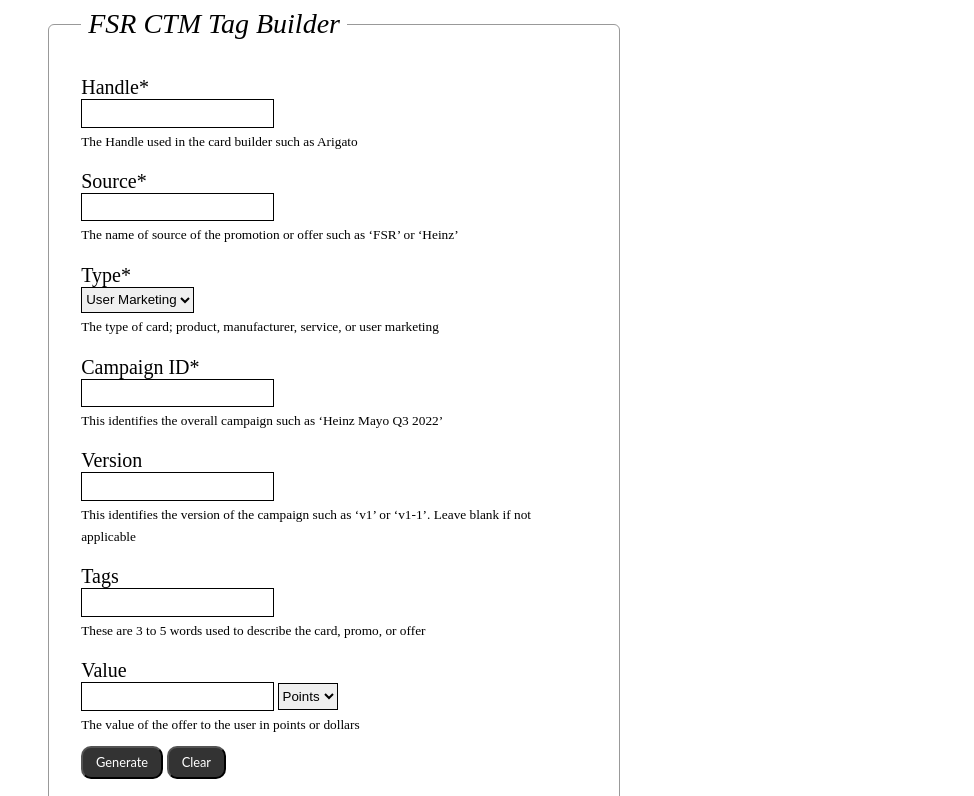
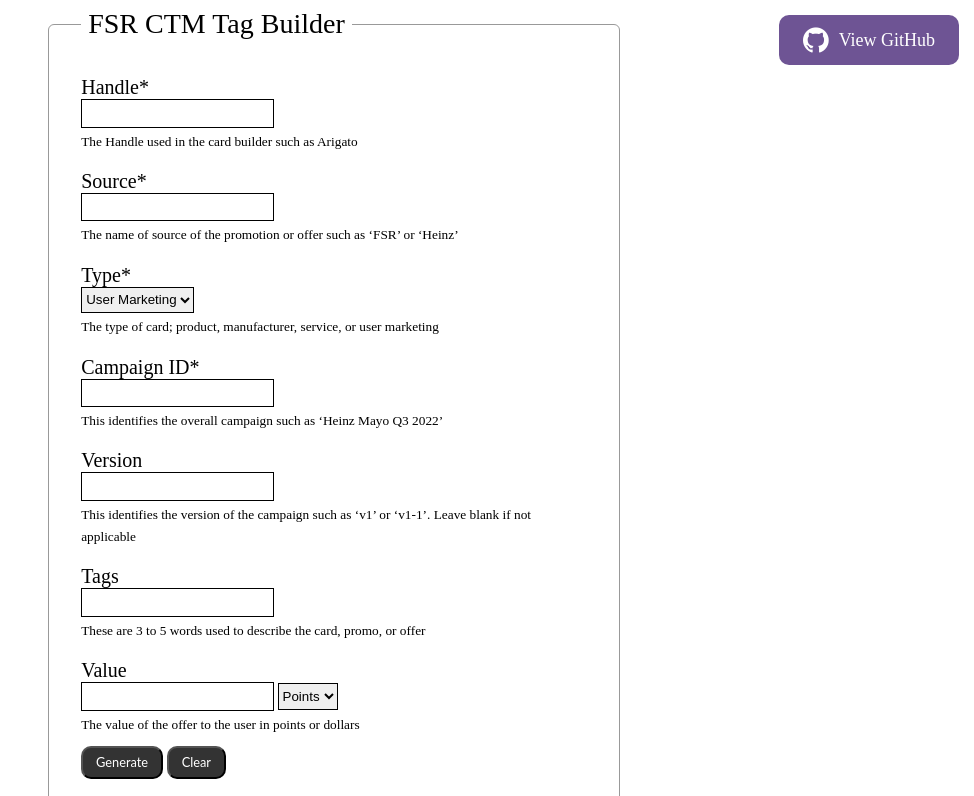
Before and after one commit to wlk-dev/tag-builder, a plain HTML site: page index.html in a window 1280 px wide. Shown: the top 796 px of the page, without its empty margins (306-1280 px from the left). Drawn offline with Linux system fonts and the light colour scheme.

Commit message:
updated style, added github link

```diff
--- a/assets/style.css
+++ b/assets/style.css
@@ -10,7 +10,6 @@
     font-size: 1.25em;
     padding: 0 .25em;
     color: black;
-    font-style: italic;
 }
 
 label {
@@ -67,6 +66,37 @@
     width: auto;
 }
 
+.side-links {
+    position: fixed;
+    top: 15px;
+    right: 15px;
+  }
+
+.side-link {
+    display: flex;
+    align-items: center;
+    justify-content: center;
+    text-decoration: none;
+    margin-bottom: 10px;
+    color: white;
+    width: 180px;
+    padding: 10px 0;
+    border-radius: 10px;
+  }
+
+.side-link-github {
+    background-color: #6e5494;
+  }
+
+.side-link-text {
+    margin-left: 10px;
+    font-size: 18px;
+  }
+
+.side-link-icon {
+    color: white;
+    font-size: 30px;
+  }
 
 @media screen and (min-width: 430px) {
     legend {
--- a/index.html
+++ b/index.html
@@ -7,6 +7,7 @@
         <meta name="description" content="">
         <meta name="viewport" content="width=device-width, initial-scale=1">
         <link rel="stylesheet" href="./assets/style.css">
+        <link rel="stylesheet" href="https://maxcdn.bootstrapcdn.com/font-awesome/4.4.0/css/font-awesome.min.css">
     </head>
     <body>
         <section>
@@ -81,6 +82,12 @@
 
             </form>
         </section>
+        <div class="side-links">
+            <a href="https://github.com/wlk-dev/tag-builder" target="_blank" class="side-link side-link-github side-link-icon">
+              <i class="fa fa-github"></i>
+              <span class="side-link-text">View GitHub</span>
+            </a>
+          </div>
         <script src="./assets/script.js"></script>
     </body>
 </html>
```
